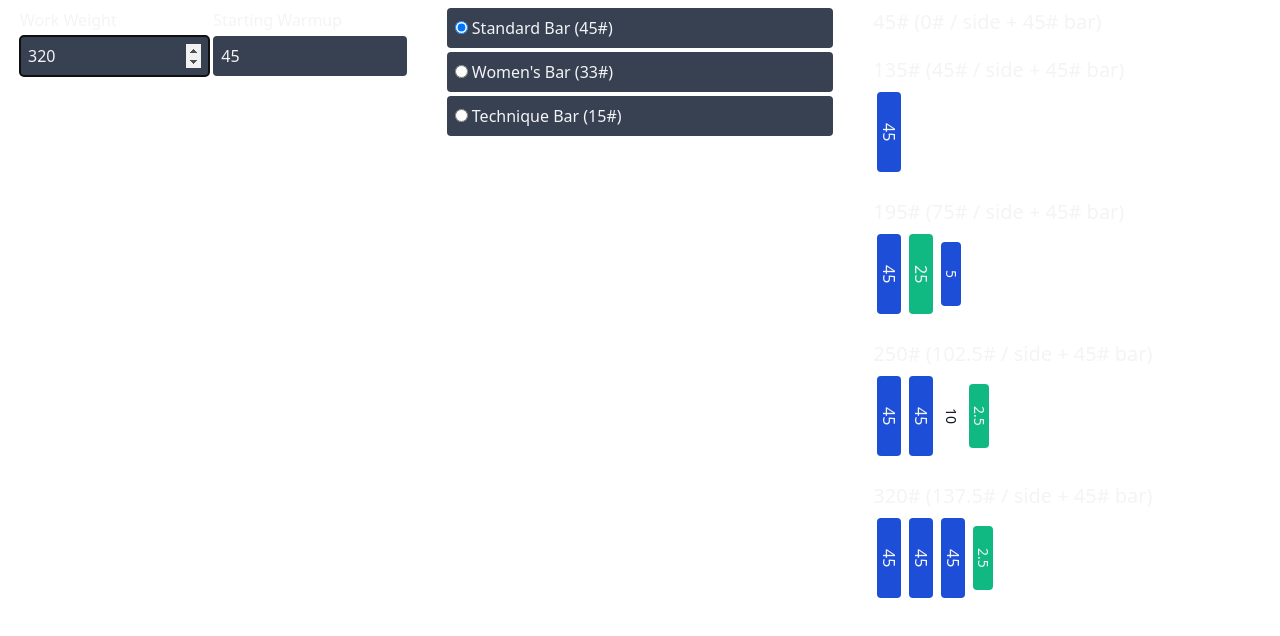
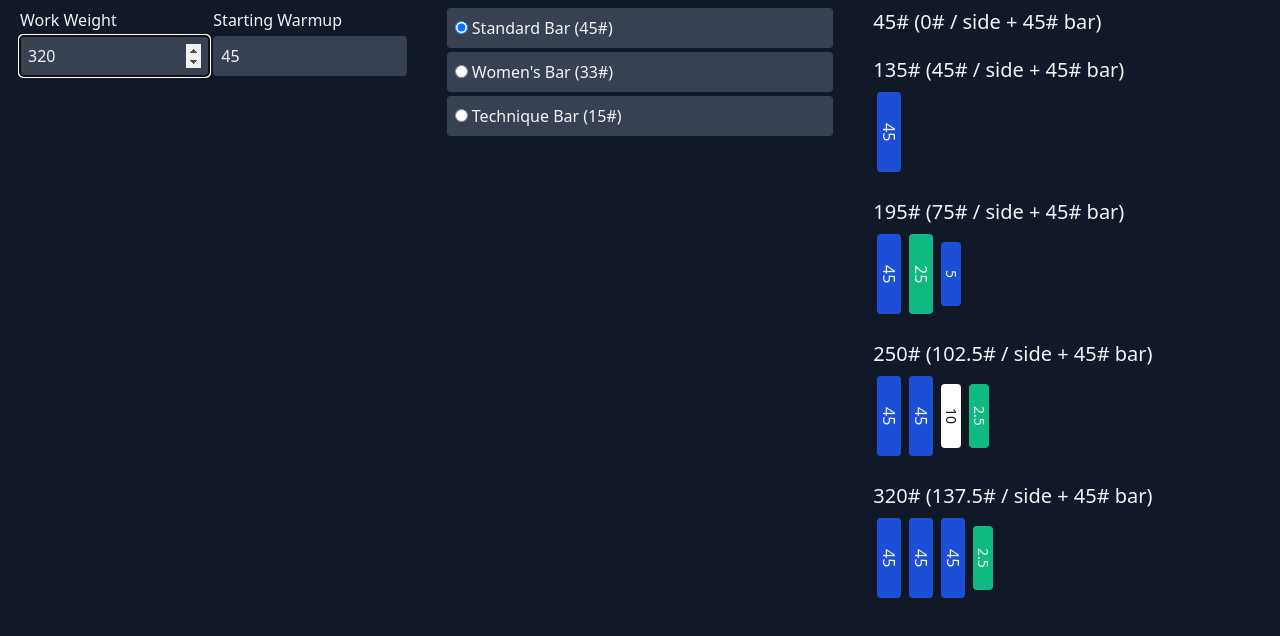
Before and after one commit to mcferrill/bar-calculator, a Nuxt app: page / in a window 1280 px wide. Shown: the top 636 px of the page. Built offline with nearby package versions, Linux system fonts and the light colour scheme.

Commit message:
Fixed a background size issue. Resolves #7.

```diff
--- a/pages/index.vue
+++ b/pages/index.vue
@@ -1,5 +1,5 @@
 <template>
-  <div class="text-gray-100 h-screen flex flex-col">
+  <div>
     <form id="plate_form">
       <div class="flex-none md:flex">
         <div class="flex-none w-full md:w-1/3 md:flex-1 px-5 pt-2 h-20">
@@ -95,6 +95,11 @@ export default {
       return weights;
     }
   },
-  layout: 'default',
 };
 </script>
+
+<style>
+html, body {
+  @apply bg-gray-900 text-gray-100 h-full
+}
+</style>
```
